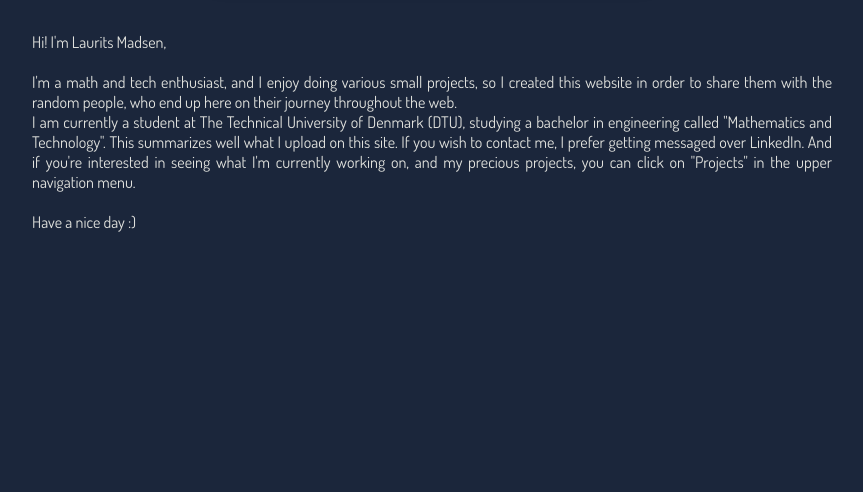
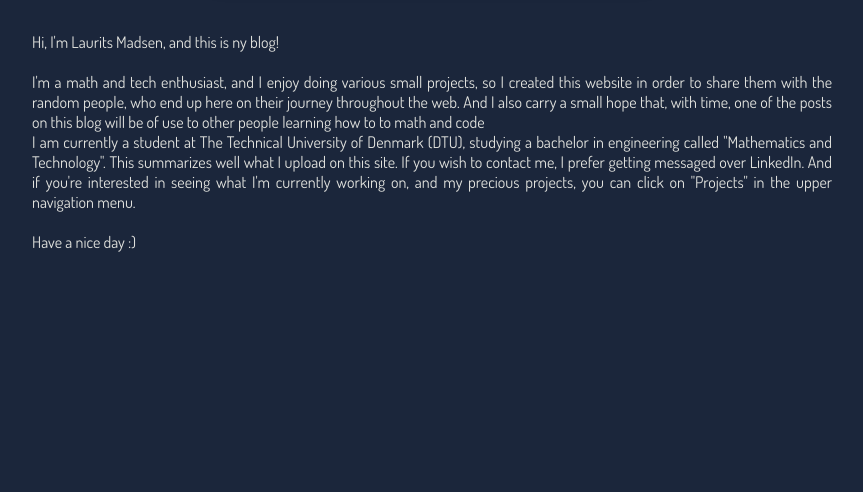
Before and after one commit to DGLaurits/myblog, a Flask app: page / in a window 1280 px wide. Shown: the part 101-593 px from the top of the page, without its empty margins (208-1071 px from the left). Run offline with Flask 3, Linux system fonts and the light colour scheme.

Commit message:
Update home description

```diff
--- a/templates/home.html
+++ b/templates/home.html
@@ -3,9 +3,11 @@
 
 <section>
     <p style="text-align: justify;">
-        Hi! I'm Laurits Madsen,<br><br>
+        Hi, I'm Laurits Madsen, and this is ny blog!
+        <br><br>
         I'm a math and tech enthusiast, and I enjoy doing various small projects, so I created this website in order to
-        share them with the random people, who end up here on their journey throughout the web.<br>
+        share them with the random people, who end up here on their journey throughout the web. And I also carry a small
+        hope that, with time, one of the posts on this blog will be of use to other people learning how to to math and code<br>
         I am currently a student at The Technical University of Denmark (DTU), studying a bachelor in engineering called
         "Mathematics and Technology". This summarizes well what I upload on this site. If you wish to contact me, I prefer
         getting messaged over LinkedIn. And if you're interested in seeing what I'm currently working on, and my precious
```
